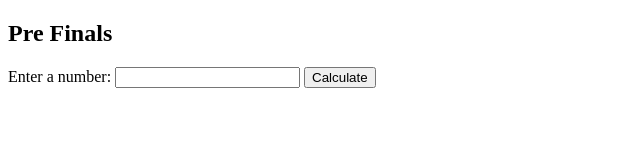
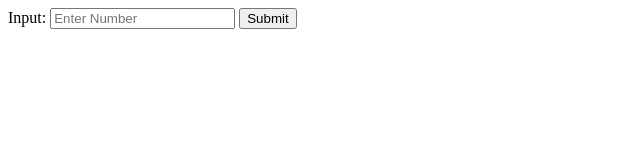
Before and after one commit to JVincee/Prefinals, a plain HTML site: page index.html in a window 1280 px wide. Shown: the whole page, without its empty margins (0-640 px from the left). Drawn offline with Linux system fonts and the light colour scheme.

Commit message:
Update index.html

```diff
--- a/index.html
+++ b/index.html
@@ -1,56 +1,64 @@
 <!DOCTYPE html>
 <html lang="en">
 <head>
-  <meta charset="UTF-8">
-  <meta name="viewport" content="width=device-width, initial-scale=1.0">
-  <title>Prefinals</title>
+    <meta charset="UTF-8">
+    <meta name="viewport" content="width=device-width, initial-scale=1.0">
+    <title>Pre-Finals</title>
 </head>
 <body>
+    <form onsubmit="calculate(); return false;">
+        <Label>Input:</Label>
+        <input type="number" id="num1" placeholder="Enter Number">
+        <input type="submit" id="submit"><br><br>
+        <p id="d1"></p>
+        <p id="d2"></p>
+    </form>
+    <script>
+        //5 is a prime no.
+        //odd no. 1,3,5
+        //even no. 2,4
+        //oddeven(param)
+        //isPrime(param)
+        //num % 2 !== 0
+        function oddeven(){
+            let num = document.getElementById('num1').value;
 
-  <h2>Pre Finals</h2>
+            document.getElementById('d1').innerHTML= "Odd no. " + odd;
+        }
 
-  <label for="numberInput">Enter a number: </label>
-  <input type="text" id="numberInput" />
-  <button onclick="analyzeNumber()">Calculate</button>
+        function calculate(){
+            let num = document.getElementById('num1').value;
+            let isPrime = true;
+            let odd='';
+            let even='';
+            let i = 0;
 
-  <p id="result"></p>
+            for(let i = 2; i < num; i++){
+                if(num % i === 0){
+                    isPrime = false;
+                    break;
+                }
+            }
 
-  <script>
-    function analyzeNumber() {
-      var inputNumber = parseInt(document.getElementById("numberInput").value);
-      var isOdd = inputNumber % 2 !== 0;
-      var isEven = !isOdd;
-      var isPrime = isPrimeNumber(inputNumber);
+            for(i; i <= num; ++i){
+                if(i % 2 !== 0){
+                    odd = odd + i + ', ';
+                }
+                else {
+                    even = even + i + ', ';
+                }
+            }
 
-      var oddNumbers = [];
-      var evenNumbers = [];
+            let result = num + " is ";
+            result += isPrime ? 'a prime no.<br>' : 'not a prime no.<br>';
+            result += 'odd no. ' + odd + '<br>';
+            result += 'even no.' + even + '<br>';
 
-      for (var i = 1; i <= inputNumber; i++) {
-        if (i % 2 !== 0) {
-          oddNumbers.push(i);
-        } else {
-          evenNumbers.push(i);
+            document.getElementById('d1').innerHTML=result;
+
+
+
         }
-      }
-
-      var resultMessage = `Number: ${inputNumber}<br>
-                           Odd Numbers: ${oddNumbers.length > 0 ? oddNumbers.join(', ') : 'No odd numbers'}<br>
-                           Even Numbers: ${evenNumbers.length > 0 ? evenNumbers.join(', ') : 'No even numbers'}<br>
-                           Is Prime: ${isPrime ? 'Yes' : 'No'}`;
-
-      document.getElementById("result").innerHTML = resultMessage;
-    }
-
-    function isPrimeNumber(num) {
-      if (num <= 1) return false;
-      for (var i = 2; i <= Math.sqrt(num); i++) {
-        if (num % i === 0) {
-          return false;
-        }
-      }
-      return true;
-    }
-  </script>
-
+    </script>
 </body>
 </html>
```
